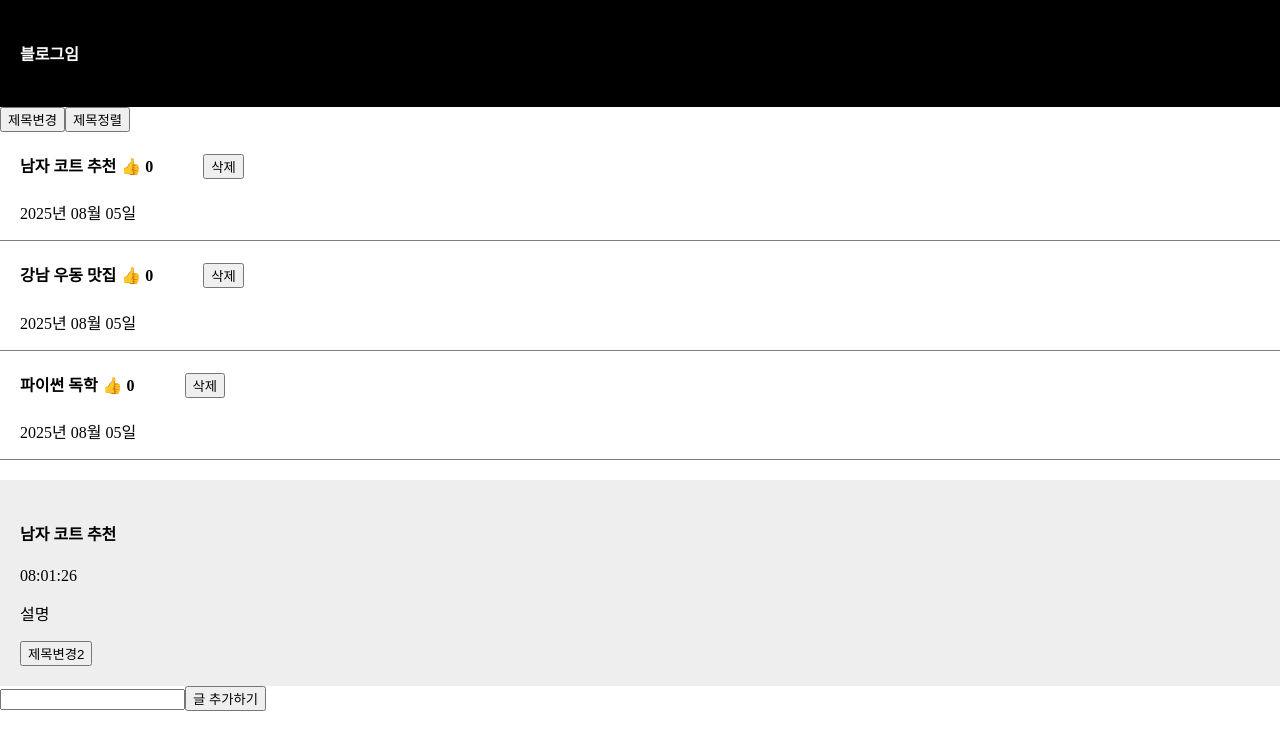
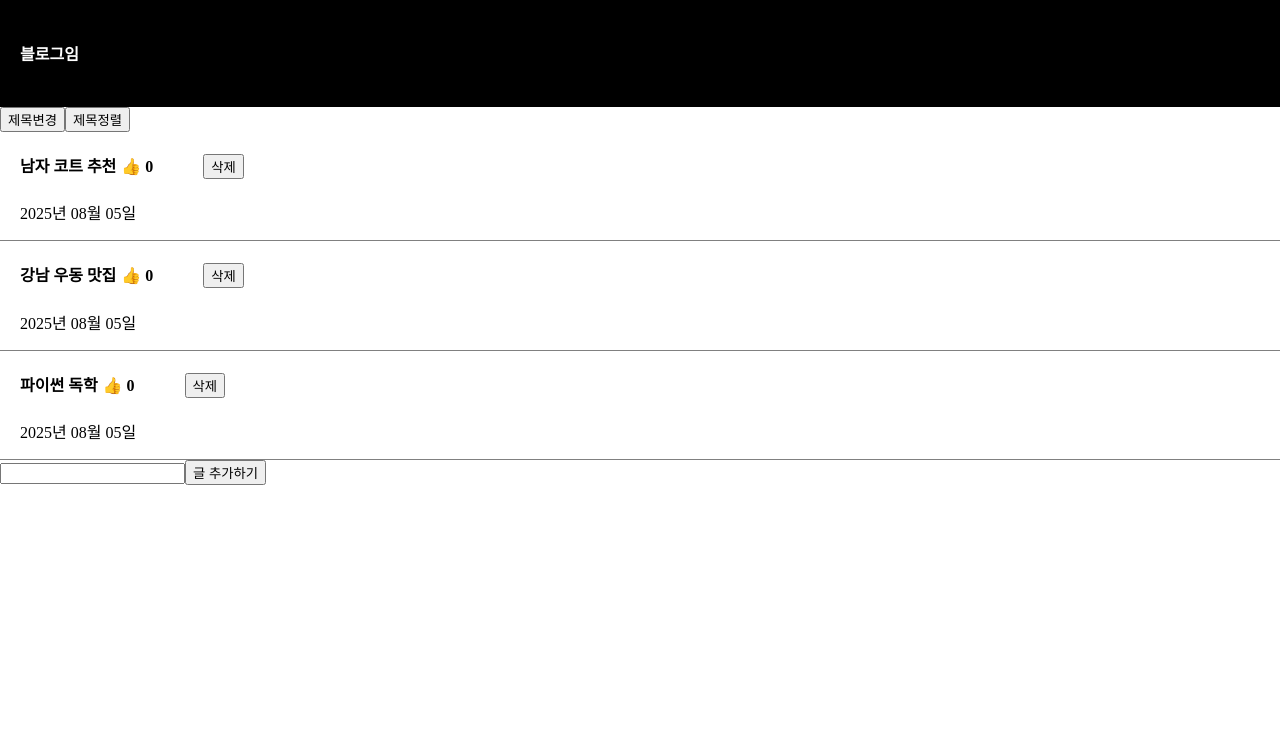
Before and after one commit to Binz-collab/React-Clone-Coding, a React (Vite) app in the folder blog/: page / in a window 1280 px wide. Shown: the top 750 px of the page. Built offline with nearby package versions, Linux system fonts and the light colour scheme.

Commit message:
feat:  14강 응용 - 다른 게시글 누르면 모달창 안딛히고 바로 보이게  구현하기 (비동기 동작과 state에 대한 이해도가 아직 부족한 듯)

```diff
--- a/blog/src/App.jsx
+++ b/blog/src/App.jsx
@@ -15,9 +15,10 @@ function App() {
   let timeString = hours + ':' + minutes  + ':' + seconds;
 
   let [select, setSelect] = useState(-1);
+
   let [제목리스트, 제목리스트변경] = useState(['남자 코트 추천', '강남 우동 맛집', '파이썬 독학']);
   let [따봉수, 따봉수변경] = useState([0, 0, 0]);
-  let [modal, setModal] = useState(true);
+
   let [생성날짜, 생성날짜변경] = useState([dateString, dateString, dateString]);
   let [생성시간, 생성시간변경] = useState(([timeString, timeString, timeString]));
   let input = '';
@@ -36,7 +37,20 @@ function App() {
        제목리스트.map((a, i) => {
           return (
             <div className='list' key={i}>
-              <h4 onClick={() => {setModal(!modal); setSelect(i);}}>{제목리스트[i]}
+              <h4 onClick={() => {
+                setSelect(select === i ? -1 : i);
+                }}> {제목리스트[i]}
+
+              {/* if (select === i) {
+                    setModal(!modal);           // 같은 제목 두 번 클릭 → 모달 토글
+                  }
+                  else {
+                    setSelect(i);               // 다른 제목 클릭 → select 갱신
+                    if (!modal) setModal(true); // 모달이 닫혀있으면 열기
+                  }
+               }}>  */}
+
+                {/* setSelect(i); select === selectBefore ? setModal(!modal) : setSelectBefore(i); */}
 
                 <span style={ {"marginLeft" : "5px"} } onClick={(e) => {
                   e.stopPropagation();
@@ -44,6 +58,7 @@ function App() {
                   뉴따봉수[i]++;
                   따봉수변경(뉴따봉수);
                 }}>👍</span> { 따봉수[i] }
+
 
                 <button style={ {"marginLeft" : "50px"} } onClick={(e) => {
                   e.stopPropagation();
@@ -72,7 +87,7 @@ function App() {
       }
 
       {
-        modal && (제목리스트.length > 0) ? <Modal i={select} 제목={제목리스트} 제목변경={제목리스트변경} 시간={생성시간}/> : null
+        select >= 0 && (제목리스트.length > 0) ? <Modal i={select} 제목={제목리스트} 제목변경={제목리스트변경} 시간={생성시간}/> : null
       }
 
       <input onChange={(e) => {
```
